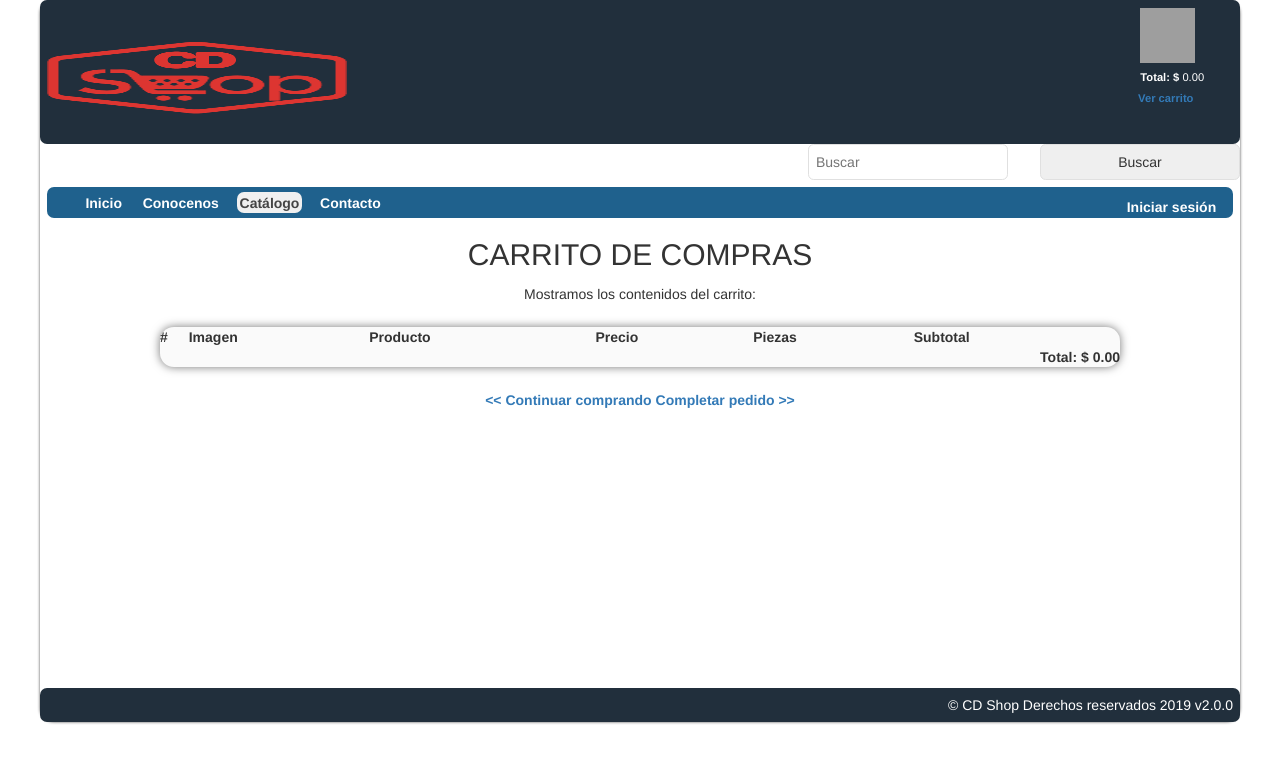
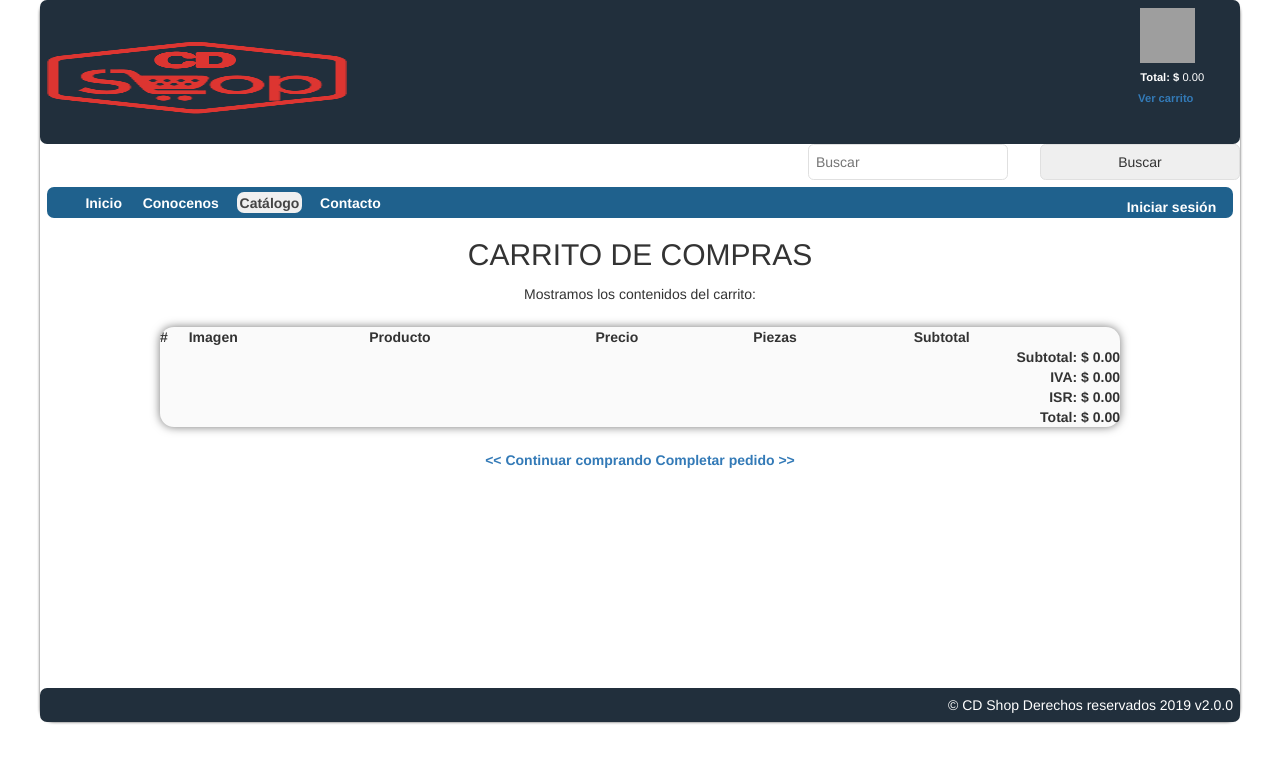
Before and after one commit to IngCampos/tienda, a CodeIgniter app: page /tienda/principal/carrito in a window 1280 px wide. Shown: the top 762 px of the page. Run offline with CodeIgniter, Linux system fonts and the light colour scheme; grey boxes are pictures that could not be loaded.

Commit message:
Calculo IVA e ISR implementacion
En la funcion public function get_total() se cambio la variable que se retorna por una matriz, la cual contendra los valores.
Estos valores al ser llamados se tendra que poner su indice. De esta forma en la pagina de carrito y detalle pedido se desglosaran las variables.
En el header mostrara el total que se tiene.

```diff
--- a/application/libraries/Carrito.php
+++ b/application/libraries/Carrito.php
@@ -59,13 +59,24 @@ class Carrito
 	{
 		if(!get_instance()->session->userdata("carrito")) return 0;
 
-		$total = 0;
+		$total = [
+			"subtotal" => 0.0,
+			"iva" => 0.0,
+			"isr" => 0.0,
+			"total" => 0.0
+		];
 
 		$carrito = get_instance()->session->userdata("carrito");
 
 		foreach ($carrito as $item) {
-			$total += ($item["precio"] * $item["cantidad"]);
+			$total['subtotal'] += ($item["precio"] * $item["cantidad"]);
 		}
+		//calculo de IVA
+		$total['iva'] = $total['subtotal']*.16;
+		//calculo de ISR
+		$total['isr'] = $total['subtotal']*.05;
+		//calculo del total
+		$total['total'] = $total['subtotal']+$total['iva']+$total['isr'];
 
 		return $total;
 	}
--- a/application/views/carrito.php
+++ b/application/views/carrito.php
@@ -25,7 +25,16 @@
 			</tr>
 		<?php endforeach; ?>
 		<tr>
-			<td colspan="7" align="right"><strong>Total: $ <?php echo number_format($total,2); ?></strong></td>
+			<td colspan="7" align="right"><strong>Subtotal: $ <?php echo number_format($total['subtotal'],2); ?></strong></td>
+		</tr>
+		<tr>
+			<td colspan="7" align="right"><strong>IVA: $ <?php echo number_format($total['iva'],2); ?></strong></td>
+		</tr>
+		<tr>
+			<td colspan="7" align="right"><strong>ISR: $ <?php echo number_format($total['isr'],2); ?></strong></td>
+		</tr>
+		<tr>
+			<td colspan="7" align="right"><strong>Total: $ <?php echo number_format($total['total'],2); ?></strong></td>
 		</tr>
 	</table>
 	<p align="center">
--- a/application/views/template/header.php
+++ b/application/views/template/header.php
@@ -2,7 +2,7 @@
 	<h1><?php echo anchor('principal', 'CD Shop', 'title="Ir al inicio"'); ?></h1>
 	<div id="widget_carrito">
 		<p style="line-height: -0em;"><img src="<?php echo base_url(); ?>/images/cart1.png" width="55px" height="55px" alt="Carrito"></p>
-		<p style="line-height: -0em;"><strong>Total: $ </strong><?php echo number_format($total, 2); ?></p>
+		<p style="line-height: -0em;"><strong>Total: $ </strong><?php echo number_format($total['total'], 2); ?></p>
 		<?php echo anchor('principal/carrito', 'Ver carrito'); ?>
 	</div>
 </header>
```
Also changed, not shown: application/views/detalle_pedido.php (+14 -1 lines).
